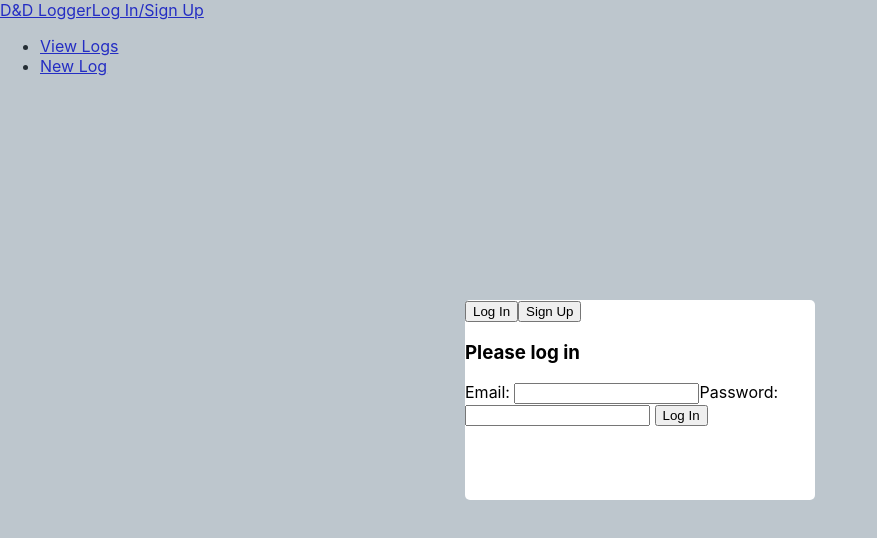
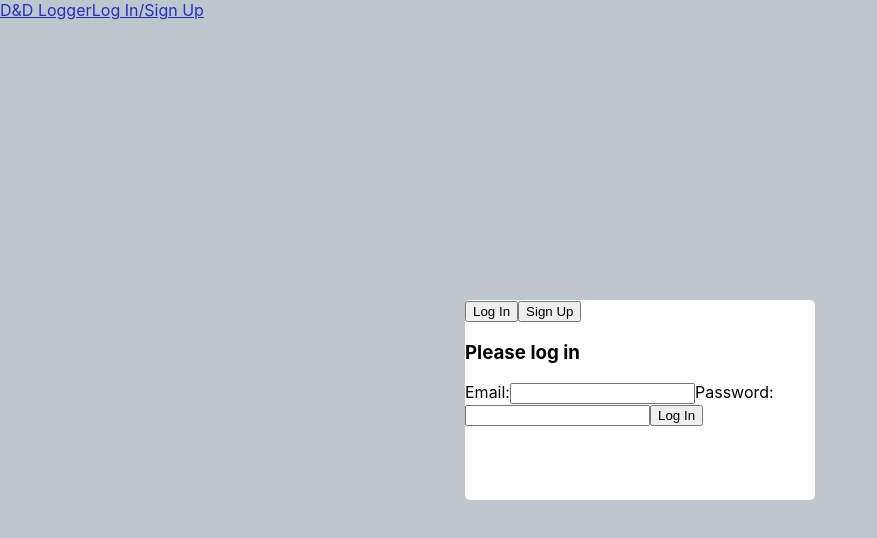
Before and after one commit to RobLR/dndlogger, a React (Create React App) app: page /login in a window 1280 px wide. Shown: the top 538 px of the page, without its empty margins (0-877 px from the left). Built offline with nearby package versions, Linux system fonts and the light colour scheme.

Commit message:
- Added user login and validation - Removed campaigns for now, too ambitious

```diff
--- a/src/App.js
+++ b/src/App.js
@@ -1,13 +1,11 @@
 import './App.css';
-import { Outlet, useLocation } from 'react-router-dom';
-import { useState, useEffect } from 'react';
+import { Outlet } from 'react-router-dom';
+import { useState } from 'react';
 import { Routes, Route } from 'react-router-dom';
 import LogList from './pages/loglist';
 import NewLog from './pages/newlog';
 import Log from './pages/log';
 import Homepage from './pages/home';
-import LoginModal from './components/login';
-import { users, userList, emailList } from './data';
 import Header from './components/header';
 import Settings from './pages/settings';
 import UserAuthentication from './pages/userAuth';
@@ -18,29 +16,27 @@ function App() {
 	const [logs, setLogs] = useState([]);
 	const [currentId, setCurrentId] = useState(1);
 
-	const location = useLocation();
-	const background = location.state && location.state.background;
-
-	// useEffect(() => {
-	// 	const data = JSON.parse(window.localStorage.getItem('logs'));
-	// 	if (data) {
-	// 		setLogs(data);
-	// 	}
-	// }, []);
-
-	// useEffect(() => {
-	// 	window.localStorage.setItem('logs', JSON.stringify(logs));
-	// 	console.log(logs);
-	// }, [logs]);
-
 	return (
 		<div>
-			<Header userAuthed={userAuthed} />
-			<Routes location={background || location}>
+			<Header
+				userAuthed={userAuthed}
+				setUserAuthed={setUserAuthed}
+				setCurrentUser={setCurrentUser}
+				setLogs={setLogs}
+			/>
+			<Routes>
 				<Route index element={<Homepage />} />
 				<Route
 					path="login"
-					element={<UserAuthentication setUserAuthed={setUserAuthed} />}
+					element={
+						<UserAuthentication
+							setUserAuthed={setUserAuthed}
+							setCurrentUser={setCurrentUser}
+							setLogs={setLogs}
+							currentUser={currentUser}
+							setCurrentId={setCurrentId}
+						/>
+					}
 				/>
 				<Route
 					path="loglist"
@@ -56,10 +52,16 @@ function App() {
 							logs={logs}
 							setLogs={setLogs}
 							userAuthed={userAuthed}
+							currentUser={currentUser}
 						/>
 					}
 				/>
-				<Route path="/settings" element={<Settings />} />
+				<Route
+					path="settings"
+					element={
+						<Settings userAuthed={userAuthed} currentUser={currentUser} />
+					}
+				/>
 				<Route
 					path="*"
 					element={
@@ -69,14 +71,6 @@ function App() {
 					}
 				/>
 			</Routes>
-			{/* {background && (
-				<Routes>
-					<Route
-						path="login"
-						element={<UserAuthentication userAuthed={userAuthed} />}
-					/>
-				</Routes>
-			)} */}
 			<Outlet />
 		</div>
 	);
--- a/src/components/form.js
+++ b/src/components/form.js
@@ -28,11 +28,6 @@ export default function NewLogForm(props) {
 			navigate(`/${input.sessionId}`);
 		}
 	};
-
-	// useEffect(() => {
-	// 	console.log(props.logs);
-	// 	props.save();
-	// }, [submittedInput]);
 
 	return (
 		<form action="" onSubmit={handleSubmit}>
--- a/src/components/header.js
+++ b/src/components/header.js
@@ -1,17 +1,27 @@
-import { Link } from 'react-router-dom';
+import { Link, useNavigate } from 'react-router-dom';
 import NavBar from './navbar';
 
 export default function Header(props) {
+	const navigate = useNavigate();
+	const handleLogOut = () => {
+		props.setUserAuthed(false);
+		props.setCurrentUser();
+		props.setLogs([]);
+		navigate('/');
+	};
+
 	return (
 		<header>
-			{' '}
 			<Link to="/">D&D Logger</Link>
 			{props.userAuthed ? (
-				<button>Log Out</button>
+				<div>
+					<button onClick={handleLogOut}>Log Out</button>
+					<Link to="settings">Settings</Link>
+				</div>
 			) : (
-				<Link to="/login">Log In/Sign Up</Link>
+				<Link to="login">Log In/Sign Up</Link>
 			)}
-			<NavBar />
+			<NavBar userAuthed={props.userAuthed} />
 		</header>
 	);
 }
--- a/src/components/login.js
+++ b/src/components/login.js
@@ -1,13 +1,58 @@
+import { useState } from 'react';
+import { emailList, users } from '../data';
+import { useNavigate } from 'react-router-dom';
+
 export default function Login(props) {
+	const navigate = useNavigate();
+	const [input, setInput] = useState({});
+	const [errorMessage, setErrorMessage] = useState();
+
+	const handleInputChange = (e) =>
+		setInput({
+			...input,
+			[e.currentTarget.name]: e.currentTarget.value,
+		});
+
+	const handleLogin = (e) => {
+		e.preventDefault();
+		if (emailList.includes(input.email)) {
+			let user = users.find((user) => user.email === input.email);
+			if (user.password === input.password) {
+				props.setCurrentUser(user);
+				props.setUserAuthed(true);
+				props.setLogs(user.logs);
+				props.setCurrentId(parseInt(user.currentId));
+				navigate('/');
+			} else {
+				setErrorMessage('Incorrect password');
+			}
+		} else {
+			setErrorMessage('This account doesn not exist');
+		}
+	};
+
 	return (
 		<main>
 			<h3>Please log in</h3>
-			<form onSubmit={props.handleSubmit}>
+			{errorMessage && <p>{errorMessage}</p>}
+			<form onSubmit={handleLogin}>
 				<label>
-					Email: <input required type="email" />
+					Email:
+					<input
+						required
+						type="email"
+						name="email"
+						onChange={handleInputChange}
+					/>
 				</label>
 				<label>
-					Password: <input required type="password" />{' '}
+					Password:
+					<input
+						required
+						type="password"
+						name="password"
+						onChange={handleInputChange}
+					/>
 				</label>
 				<input type="submit" value="Log In" />
 			</form>
--- a/src/components/navbar.js
+++ b/src/components/navbar.js
@@ -1,30 +1,29 @@
-import { NavLink } from "react-router-dom";
+import { NavLink } from 'react-router-dom';
 
-export default function NavBar() {
+export default function NavBar(props) {
 	return (
 		<nav>
 			<ul>
+				{props.userAuthed === true && (
 					<li>
-					{" "}
 						<NavLink
 							to="/loglist"
-						className={({ isActive }) =>
-							isActive ? "red" : undefined
-						}
+							className={({ isActive }) => (isActive ? 'red' : undefined)}
 						>
 							View Logs
 						</NavLink>
 					</li>
+				)}
+				{props.userAuthed === true && (
 					<li>
 						<NavLink
 							to="/newlog"
-						className={({ isActive }) =>
-							isActive ? "red" : undefined
-						}
+							className={({ isActive }) => (isActive ? 'red' : undefined)}
 						>
 							New Log
 						</NavLink>
 					</li>
+				)}
 			</ul>
 		</nav>
 	);
--- a/src/pages/loglist.js
+++ b/src/pages/loglist.js
@@ -26,16 +26,15 @@ function LogList(props) {
 					{/* <label for="timePeriod">Time period: </label> <!--Create a dropdown/range slider for dates--> */}
 
 					{logs
-						// TODO
-						// .filter((log) => {
-						// 	let filter = searchParams.get('filter');
-						// 	if (!filter) return true;
-						// 	let name = log.name.toLowerCase();
-						// 	return name.startsWith(filter.toLowerCase());
-						// })
+						.filter((log) => {
+							let filter = searchParams.get('filter');
+							if (!filter) return true;
+							let name = log.sessionName.toLowerCase();
+							return name.includes(filter.toLowerCase());
+						})
 						.map((log) => (
 							<Link to={`/${log.sessionId}`} key={log.sessionId}>
-								{log.sessionName}
+								{log.sessionName} - {log.sessionDate}
 							</Link>
 						))}
 				</div>
@@ -44,42 +43,6 @@ function LogList(props) {
 		);
 	} else if (props.userAuthed === false) {
 		return <Navigate to="/login" />;
-
-		// <main>
-		// 	<h2>Log List</h2>
-		// 	<p>Here you can find a list of all your saved logs</p>
-
-		// 	<div>
-		// 		<input
-		// 			value={searchParams.get('filter') || ''}
-		// 			onChange={(event) => {
-		// 				let filter = event.target.value;
-		// 				if (filter) {
-		// 					setSearchParams({ filter });
-		// 				} else {
-		// 					setSearchParams({});
-		// 				}
-		// 			}}
-		// 		/>
-		// 		{/* TODO */}
-		// 		{/* <label for="timePeriod">Time period: </label> <!--Create a dropdown/range slider for dates--> */}
-
-		// 		{logs
-		// 			// TODO
-		// 			// .filter((log) => {
-		// 			// 	let filter = searchParams.get('filter');
-		// 			// 	if (!filter) return true;
-		// 			// 	let name = log.name.toLowerCase();
-		// 			// 	return name.startsWith(filter.toLowerCase());
-		// 			// })
-		// 			.map((log) => (
-		// 				<Link to={`/${log.sessionId}`} key={log.sessionId}>
-		// 					{log.sessionName}
-		// 				</Link>
-		// 			))}
-		// 	</div>
-		// 	<Outlet />
-		// </main>
 	}
 }
 export default LogList;
--- a/src/pages/newlog.js
+++ b/src/pages/newlog.js
@@ -12,6 +12,7 @@ function NewLog(props) {
 					setCurrentId={props.setCurrentId}
 					logs={props.logs}
 					setLogs={props.setLogs}
+					currentUser={props.currentUser}
 				/>
 			</main>
 		);
--- a/src/pages/settings.js
+++ b/src/pages/settings.js
@@ -1,10 +1,38 @@
-export default function Settings() {
-	<main>
-		<h2>Settings</h2>
-		{/* <form>
-			<label>
-				Username <input />
-			</label>
-		</form> */}
-	</main>;
+import { Navigate } from 'react-router-dom';
+
+export default function Settings(props) {
+	if (props.userAuthed === false) {
+		return <Navigate to="/login" />;
+	} else {
+		return (
+			<main>
+				<h2>Settings</h2>
+				<form>
+					<label>
+						Theme{' '}
+						<select name="theme">
+							<option value="light">Light</option>
+							<option value="dark">Dark</option>
+						</select>
+					</label>
+					<label>
+						Username{' '}
+						<input disabled type="text" value={props.currentUser.username} />
+					</label>
+					<label>
+						Email{' '}
+						<input disabled type="email" value={props.currentUser.email} />
+					</label>
+					<label>
+						Password{' '}
+						<input
+							disabled
+							type="password"
+							value={props.currentUser.password}
+						/>
+					</label>
+				</form>
+			</main>
+		);
+	}
 }
--- a/src/pages/userAuth.js
+++ b/src/pages/userAuth.js
@@ -1,17 +1,9 @@
 import { useState } from 'react';
 import Login from '../components/login';
 import Signup from '../components/signup';
-import { useNavigate } from 'react-router-dom';
 
 export default function UserAuthentication(props) {
 	const [loginOrSignup, setLoginOrSignup] = useState('login');
-	const navigate = useNavigate();
-
-	const handleSubmit = (e) => {
-		e.preventDefault();
-		navigate(-2); // I think -2 works because the route /login is accessed twice, once when it is opened and again when Login/Signup elements are called. If users switched bewteen Login/Signup a few times, this might not work. definitely doesn't work when logging in from the homepage (-1 works for that so I think it's because on initial page load, there is no route at -2). May have to create a state to keep track of the page before UserAuthntication
-		props.setUserAuthed(true);
-	};
 
 	const switchMode = (e) => {
 		setLoginOrSignup(e.currentTarget.id);
@@ -28,8 +20,16 @@ export default function UserAuthentication(props) {
 						Sign Up
 					</button>
 				</div>
-				{loginOrSignup === 'login' && <Login handleSubmit={handleSubmit} />}
-				{loginOrSignup === 'signup' && <Signup handleSubmit={handleSubmit} />}
+				{loginOrSignup === 'login' && (
+					<Login
+						setUserAuthed={props.setUserAuthed}
+						setCurrentUser={props.setCurrentUser}
+						setLogs={props.setLogs}
+						currentUser={props.currentUser}
+						setCurrentId={props.setCurrentId}
+					/>
+				)}
+				{loginOrSignup === 'signup' && <Signup />}
 			</div>
 		</div>
 	);
```
Also changed, not shown: src/data.js (+3 -12 lines). Lines whose indentation alone changed are shown as unchanged.
